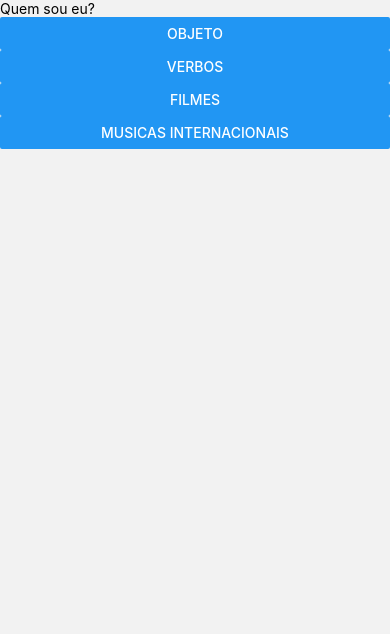
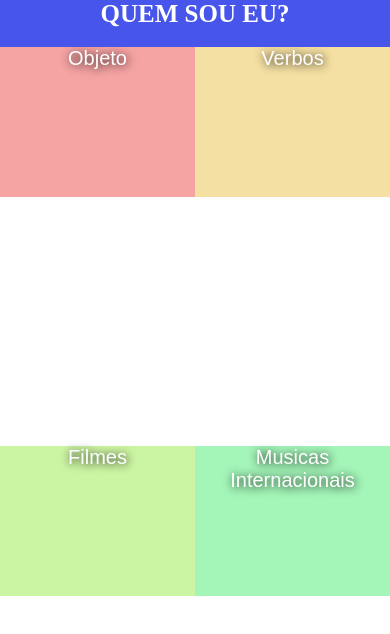
Before and after one commit to daviprios/what_am_i, a React Native app: screen /Home in a window 390 px wide. Shown: the top 634 px of the page. Built offline with nearby package versions, Linux system fonts and the light colour scheme.

Commit message:
Add Home Style

```diff
--- a/src/category.tsx
+++ b/src/category.tsx
@@ -2,15 +2,15 @@ import React from 'react';
 
 import {useNavigation} from '@react-navigation/core';
 import {StackNavigationProp} from '@react-navigation/stack';
-import {Button, View} from 'react-native';
+import {Pressable, StyleSheet, Text} from 'react-native';
 
 import {StackParamList} from './App';
 import CategoryManager from './categoryManager';
 
 type CategoryButtonProp = StackNavigationProp<StackParamList, 'Home'>;
 
-const Category = (props: {name: string}) => {
-  const {name} = props;
+const Category = (props: {name: string; backgroundColor: string}) => {
+  const {name, backgroundColor} = props;
 
   const navigation = useNavigation<CategoryButtonProp>();
 
@@ -18,21 +18,40 @@ const Category = (props: {name: string}) => {
   const categoryValues = categoryManager.getCategory(name);
 
   return (
-    <View>
-      <Button
-        title={name}
+    <Pressable
+      style={{...styles.button, backgroundColor}}
       onPress={() =>
         navigation.navigate({
           name: 'Game',
           params: {categoryValues},
           merge: true,
         })
-        }
-      />
-    </View>
+      }>
+      <Text style={styles.text}>{name}</Text>
+    </Pressable>
   );
 };
 
 export default Category;
 
-//const styles = StyleSheet.create({});
+const styles = StyleSheet.create({
+  button: {
+    height: 150,
+    width: '50%',
+  },
+  text: {
+    height: '100%',
+    width: '100%',
+
+    textAlign: 'center',
+    textAlignVertical: 'center',
+
+    color: 'white',
+    fontFamily: 'sans-serif',
+    fontSize: 20,
+
+    textShadowColor: 'black',
+    textShadowOffset: {width: 1, height: 1},
+    textShadowRadius: 10,
+  },
+});
--- a/src/home.tsx
+++ b/src/home.tsx
@@ -1,5 +1,5 @@
 import React from 'react';
-import {ScrollView, Text, View} from 'react-native';
+import {ScrollView, StyleSheet, Text, View} from 'react-native';
 
 import CategoryManager from './categoryManager';
 import Category from './category';
@@ -14,17 +14,63 @@ const Home = () => {
   }
 
   return (
-    <View>
-      <Text>Quem sou eu?</Text>
-      <ScrollView>
-        {categoriesName.map(name => {
-          return <Category key={name} name={name} />;
+    <View style={styles.container}>
+      <Text style={styles.header}>QUEM SOU EU?</Text>
+      <ScrollView
+        style={styles.scrolled}
+        contentContainerStyle={styles.scrolledContainer}>
+        {categoriesName.map((name, index) => {
+          const factor = index % 8;
+          return (
+            <Category
+              key={name}
+              name={name}
+              backgroundColor={`hsl(${factor * 45}, 80%, 80%)`}
+            />
+          );
         })}
       </ScrollView>
     </View>
   );
 };
 
-//const styles = StyleSheet.create({});
+const styles = StyleSheet.create({
+  container: {
+    justifyContent: 'center',
+    alignItems: 'center',
+
+    height: '100%',
+    width: '100%',
+  },
+  header: {
+    textAlign: 'center',
+    textAlignVertical: 'center',
+
+    height: 50,
+    width: '100%',
+
+    color: 'white',
+    backgroundColor: 'hsl(235, 80%, 60%)',
+
+    fontWeight: 'bold',
+    fontSize: 25,
+    fontFamily: 'serif',
+  },
+  scrolled: {
+    height: '100%',
+    width: '100%',
+
+    backgroundColor: 'white',
+  },
+  scrolledContainer: {
+    display: 'flex',
+
+    flexDirection: 'row',
+    flexWrap: 'wrap',
+
+    height: '100%',
+    width: '100%',
+  },
+});
 
 export default Home;
```
Lines whose indentation alone changed are shown as unchanged.
